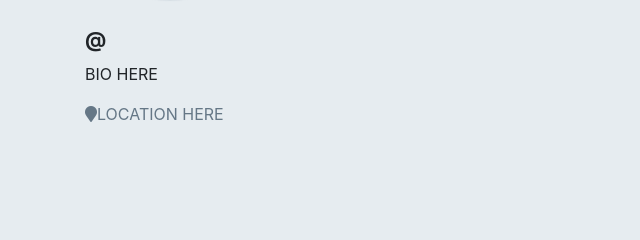
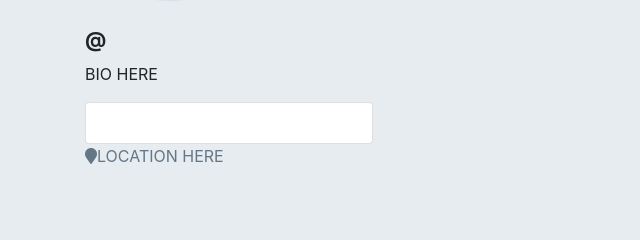
Before and after one commit to dmayberr/Clone_of_Twitter, a Flask app: template templates/users/show.html in a window 1280 px wide. Shown: the part 486-726 px from the top of the page, without its empty margins (0-640 px from the left). Run offline with Flask 2, Linux system fonts and the light colour scheme; the template is opened without the code that fills it, so the values that code supplies are empty; some libraries are stand-ins or nearby versions.

Commit message:
Added card styling to bio

```diff
--- a/app.py
+++ b/app.py
@@ -152,6 +152,8 @@ def users_show(user_id):
                 .order_by(Message.timestamp.desc())
                 .limit(100)
                 .all())
+
+
     return render_template('users/show.html', user=user, messages=messages)
 
 
--- a/forms.py
+++ b/forms.py
@@ -16,6 +16,9 @@ class UserAddForm(FlaskForm):
     email = StringField('E-mail', validators=[DataRequired(), Email()])
     password = PasswordField('Password', validators=[Length(min=6)])
     image_url = StringField('(Optional) Image URL')
+    location = StringField('Location')
+    bio = StringField('Tell us about yourself...')
+
 
 
 class LoginForm(FlaskForm):
--- a/templates/users/detail.html
+++ b/templates/users/detail.html
@@ -58,7 +58,16 @@
 <div class="row">
   <div class="col-sm-3">
     <h4 id="sidebar-username">@{{ user.username }}</h4>
+
     <p>BIO HERE</p>
+    <div class="card" style="width: 18rem">
+      <div class="card-body">
+
+      </div>
+
+    </div>
+
+
     <p class="user-location"><span class="fa fa-map-marker"></span>LOCATION HERE</p>
   </div>
 
```
